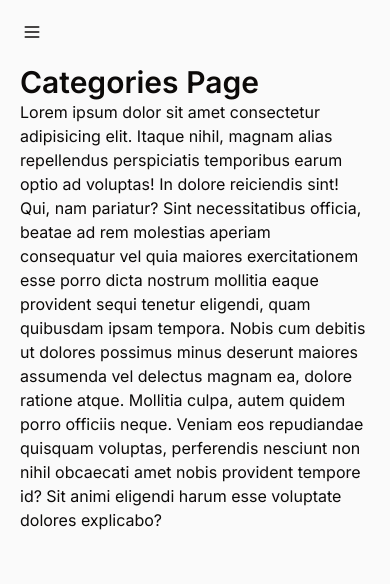
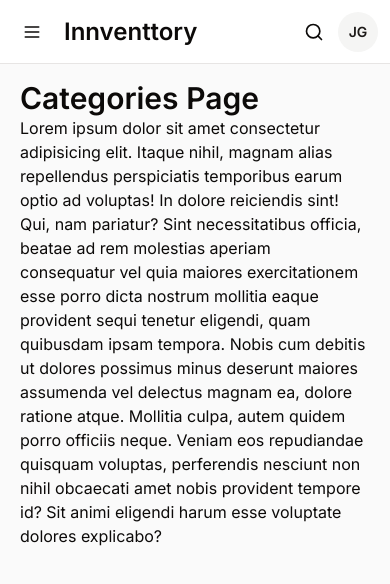
Before and after one commit to dejeloper/innventory-front, a Next.js app: page /item/categories in a window 390 px wide. Shown: the top 584 px of the page. Built offline with nearby package versions, Linux system fonts and the light colour scheme.

Commit message:
Update layout to include responsive styling for main content

```diff
--- a/src/app/layout.tsx
+++ b/src/app/layout.tsx
@@ -4,6 +4,8 @@ import { Inter as FontSans } from "next/font/google";
 import "./globals.css";
 import { cn } from "@/lib/utils";
 import { Sidebar } from "@/components/app/sidebar/sidebar";
+import { Navbar } from "@/components/app/navbar/navbar";
+import { PageWrapper } from "@/components/app/page-wrapper/page-wrapper";
 
 const fontSans = FontSans({
   subsets: ["latin"],
@@ -35,7 +37,8 @@ export default function RootLayout({
           disableTransitionOnChange
         >
           <Sidebar />
-          <main className="mx-5 mt-16 sm:ml-[300px] sm:mt-3">{children}</main>
+          <Navbar />
+          <PageWrapper>{children}</PageWrapper>
         </ThemeProvider>
       </body>
     </html>
```
